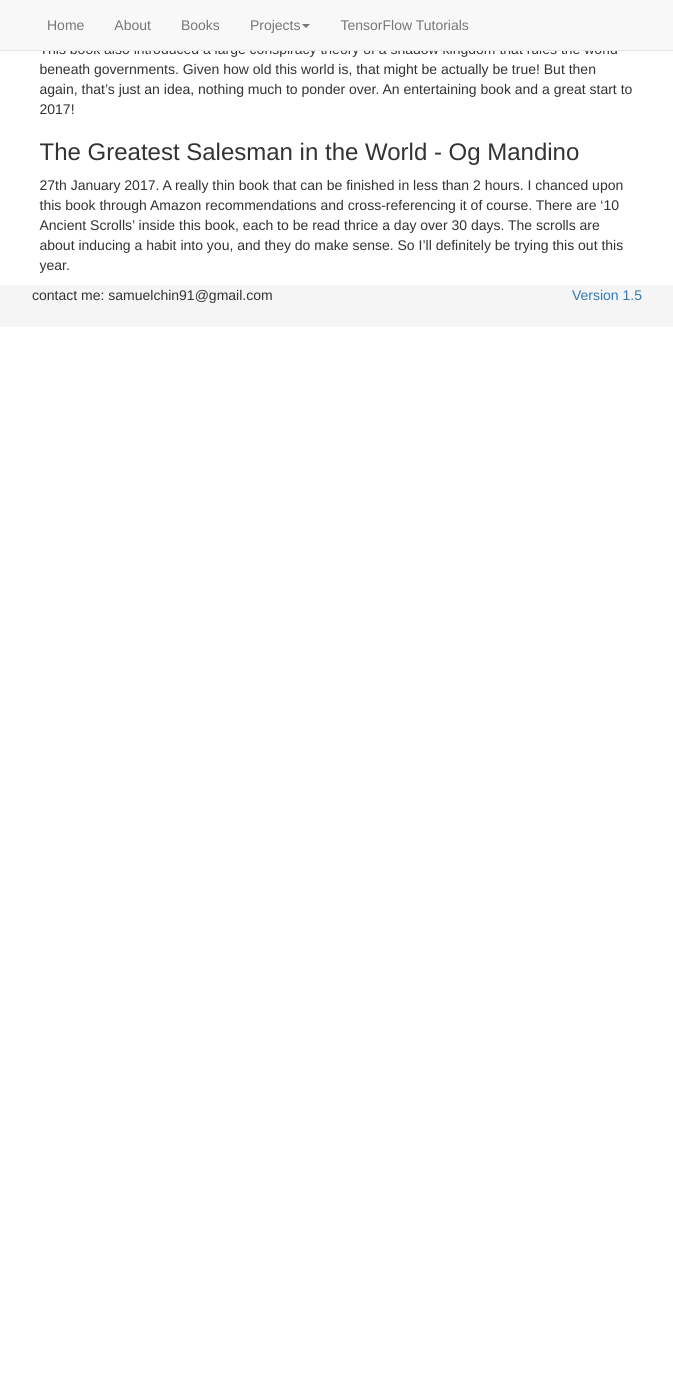
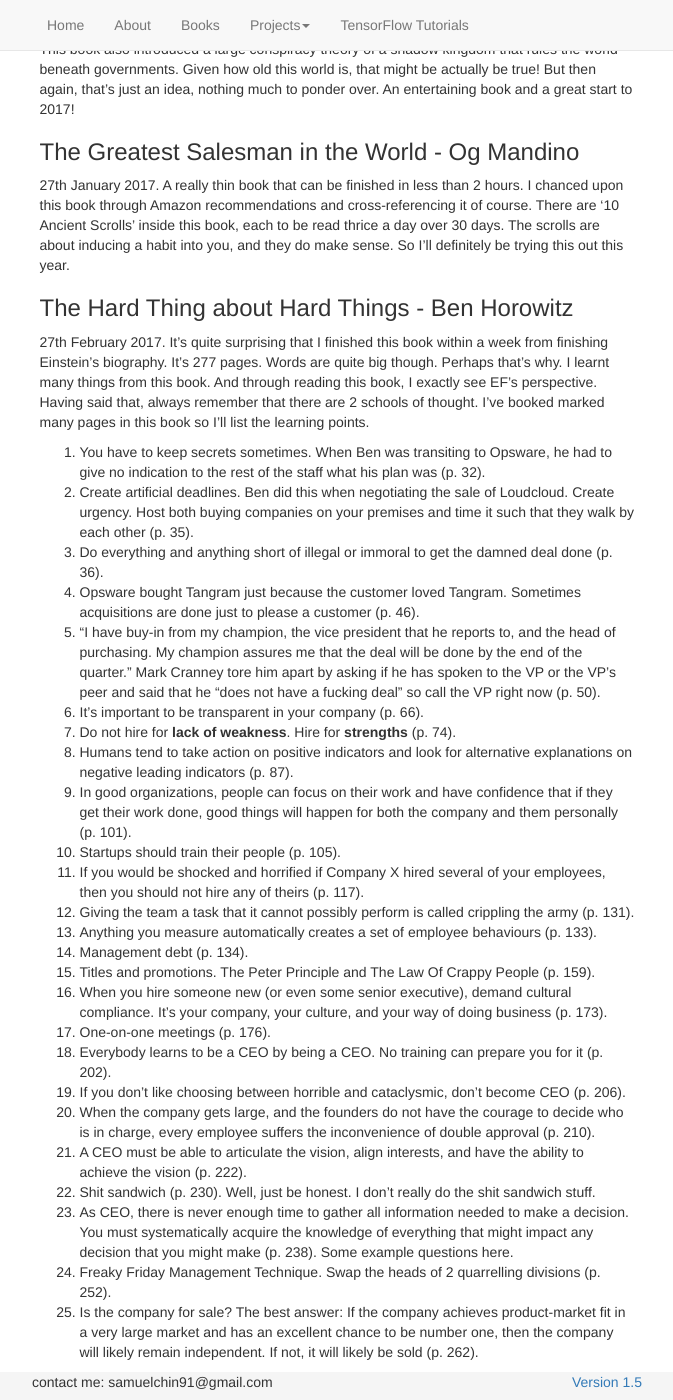
Before and after one commit to sspeng/jkschin.github.io, a Jekyll site: the page built from _posts/2017-01-01-2017-books.md, in a window 1280 px wide and 1400 px high, scrolled down 1430 px. Shown: the whole window, without its empty margins (303-976 px from the left). Built offline with Jekyll 4.4.1, drawn with Linux system fonts in a browser that asks for light colours; nearby versions of some CDN libraries; before the commit the page ends 1757 px from its top, so only the background shows below that.

Commit message:
the hard thing about hard things

```diff
--- a/_posts/2017-01-01-2017-books.md
+++ b/_posts/2017-01-01-2017-books.md
@@ -47,3 +47,32 @@
 
 ### The Greatest Salesman in the World - Og Mandino
 27th January 2017. A really thin book that can be finished in less than 2 hours. I chanced upon this book through Amazon recommendations and cross-referencing it of course. There are '10 Ancient Scrolls' inside this book, each to be read thrice a day over 30 days. The scrolls are about inducing a habit into you, and they do make sense. So I'll definitely be trying this out this year.
+
+### The Hard Thing about Hard Things - Ben Horowitz
+27th February 2017. It's quite surprising that I finished this book within a week from finishing Einstein's biography. It's 277 pages. Words are quite big though. Perhaps that's why. I learnt many things from this book. And through reading this book, I exactly see EF's perspective. Having said that, always remember that there are 2 schools of thought. I've booked marked many pages in this book so I'll list the learning points.
+
+1. You have to keep secrets sometimes. When Ben was transiting to Opsware, he had to give no indication to the rest of the staff what his plan was (p. 32).
+2. Create artificial deadlines. Ben did this when negotiating the sale of Loudcloud. Create urgency. Host both buying companies on your premises and time it such that they walk by each other (p. 35).
+3. Do everything and anything short of illegal or immoral to get the damned deal done (p. 36).
+4. Opsware bought Tangram just because the customer loved Tangram. Sometimes acquisitions are done just to please a customer (p. 46).
+5. "I have buy-in from my champion, the vice president that he reports to, and the head of purchasing. My champion assures me that the deal will be done by the end of the quarter." Mark Cranney tore him apart by asking if he has spoken to the VP or the VP's peer and said that he "does not have a fucking deal" so call the VP right now (p. 50).
+6. It's important to be transparent in your company (p. 66).
+7. Do not hire for **lack of weakness**. Hire for **strengths** (p. 74).
+8. Humans tend to take action on positive indicators and look for alternative explanations on negative leading indicators (p. 87).
+9. In good organizations, people can focus on their work and have confidence that if they get their work done, good things will happen for both the company and them personally (p. 101).
+10. Startups should train their people (p. 105).
+11. If you would be shocked and horrified if Company X hired several of your employees, then you should not hire any of theirs (p. 117).
+12. Giving the team a task that it cannot possibly perform is called crippling the army (p. 131).
+13. Anything you measure automatically creates a set of employee behaviours (p. 133).
+14. Management debt (p. 134).
+15. Titles and promotions. The Peter Principle and The Law Of Crappy People (p. 159).
+16. When you hire someone new (or even some senior executive), demand cultural compliance. It's your company, your culture, and your way of doing business (p. 173).
+17. One-on-one meetings (p. 176).
+18. Everybody learns to be a CEO by being a CEO. No training can prepare you for it (p. 202).
+19. If you don't like choosing between horrible and cataclysmic, don't become CEO (p. 206).
+20. When the company gets large, and the founders do not have the courage to decide who is in charge, every employee suffers the inconvenience of double approval (p. 210).
+21. A CEO must be able to articulate the vision, align interests, and have the ability to achieve the vision (p. 222).
+22. Shit sandwich (p. 230). Well, just be honest. I don't really do the shit sandwich stuff.
+23. As CEO, there is never enough time to gather all information needed to make a decision. You must systematically acquire the knowledge of everything that might impact any decision that you might make (p. 238). Some example questions here.
+24. Freaky Friday Management Technique. Swap the heads of 2 quarrelling divisions (p. 252).
+25. Is the company for sale? The best answer: If the company achieves product-market fit in a very large market and has an excellent chance to be number one, then the company will likely remain independent. If not, it will likely be sold (p. 262).
```
